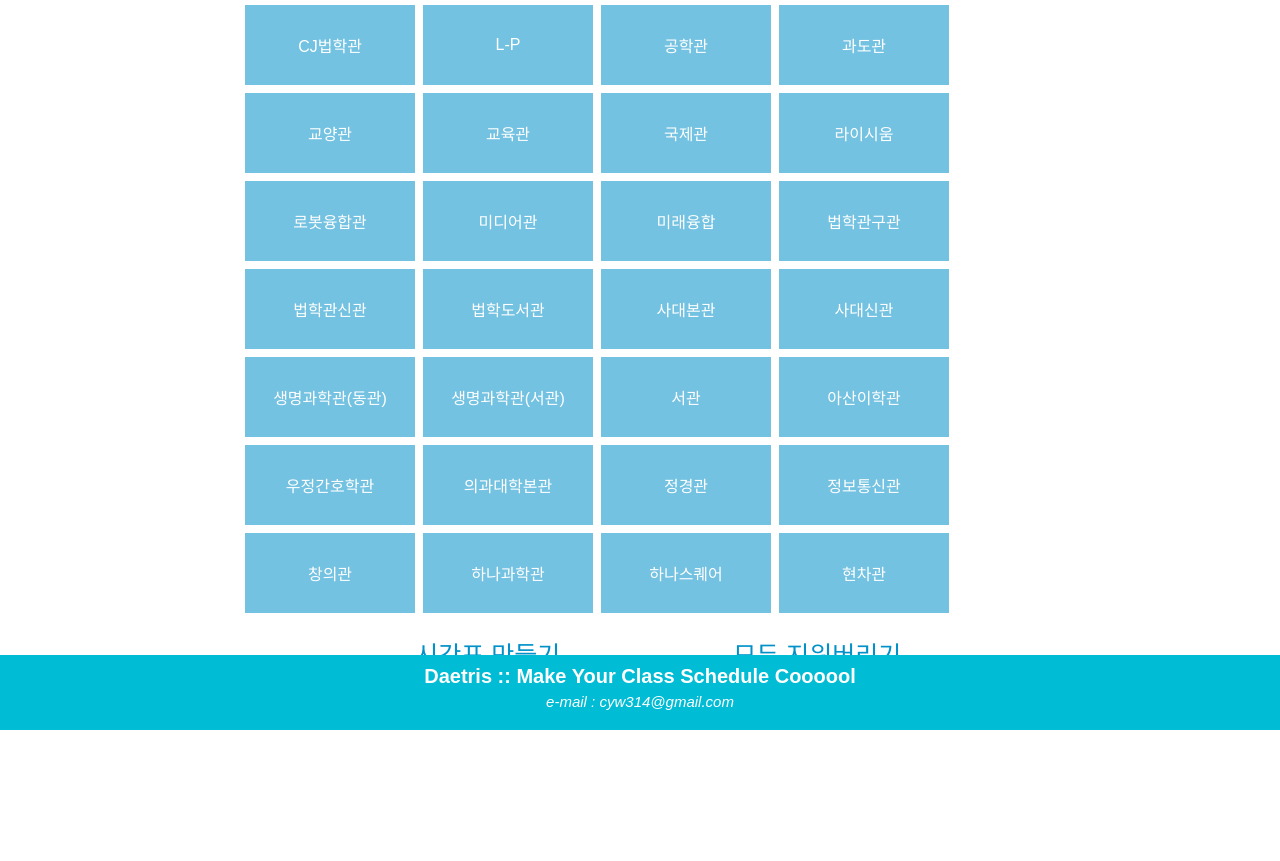
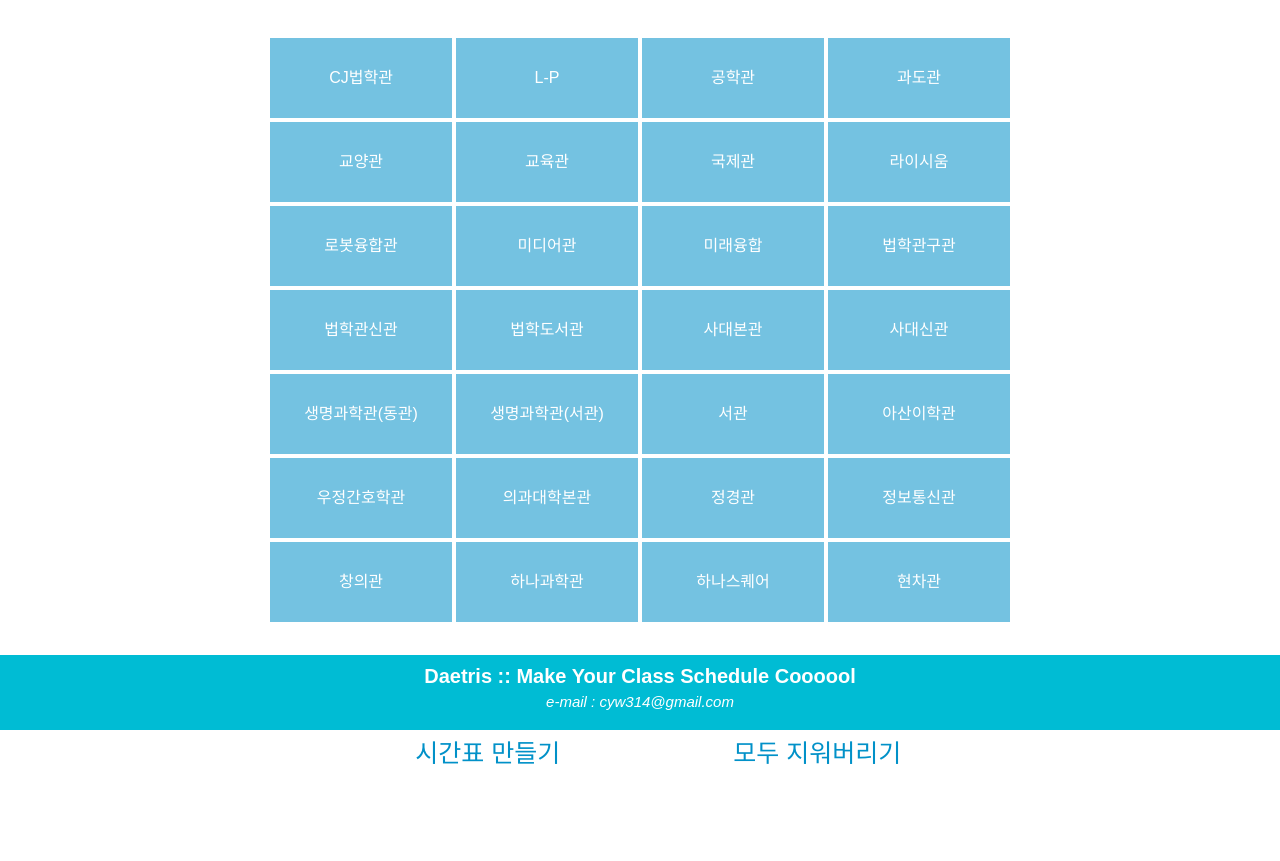
Before and after one commit to Lactobacillus/Daetris, a Flask app: page /map in a window 1280 px wide. Shown: the part 70-931 px from the top of the page. Before the commit the page ends 800 px from the top, so only its background shows below. Run offline with Flask 2, Linux system fonts and the light colour scheme; parts of the project's set-up code (start-up, migrations or seed data) failed here and were passed over; some libraries are stand-ins or nearby versions.

Commit message:
good css

```diff
--- a/static/basic.css
+++ b/static/basic.css
@@ -16,7 +16,7 @@ body {
   background-repeat: no-repeat repeat-y;
   background-size: cover;
   overflow: auto;
-  margin: 0;
+  margin: auto;
 }
 
 header{
@@ -81,10 +81,11 @@ header .remain-title{
 
 #mainwrapper{
 
-  width: 800px;
+  width: 744px;
   overflow: auto;
   margin: auto;
   padding-bottom: 75px;
+  text-align: center;
 }
 
 #show-count h1{
@@ -96,7 +97,7 @@ header .remain-title{
 
 #table{
 
-  width: 750px;
+  width: 744px;
   height: 680px;
   margin: auto;
   text-align: center;
@@ -120,7 +121,7 @@ header .remain-title{
   text-align: center;
   color: #FFFFFF;
   background : #005B9A;
-  float: left
+  float: left;
 }
 
 #table .cell{
@@ -135,7 +136,7 @@ header .remain-title{
   cursor:pointer;
   display: table-cell;
   word-break:normal;
-  float: left
+  float: left;
 }
 
 #table .cell-sel{
@@ -150,7 +151,7 @@ header .remain-title{
   cursor:pointer;
   display: table-cell;
   word-break:normal;
-  float: left
+  float: left;
 }
 
 #table .cell-result{
@@ -167,14 +168,16 @@ header .remain-title{
   font-size: 13px;
   display: table-cell;
   word-break:normal;
-  float: left
+  float: left;
+  vertical-align: middle;
+  line-height: 70px;
 }
 
-div .room{
+#table .room{
 
-  width: 170px;
+  width: 182px;
   height: 80px;
-  margin: 0px;
+  margin: 2px;
   border: none;
   outline: none;
   padding: 0px;
@@ -184,13 +187,15 @@ div .room{
   cursor:pointer;
   vertical-align: middle;
   display: table-cell;
+  float: left;
+  line-height: 80px;
 }
 
-div .room-sel{
+#table .room-sel{
 
-  width: 170px;
+  width: 182px;
   height: 80px;
-  margin: 0px;
+  margin: 2px;
   border: none;
   outline: none;
   padding: 0px;
@@ -200,16 +205,14 @@ div .room-sel{
   cursor:pointer;
   vertical-align: middle;
   display: table-cell;
+  float: left;
+  line-height: 80px;
 }
 
 #buttons{
 
   width: 100%;
   margin: auto;
-}
-
-.margin-buttons{
-
   text-align: center;
 }
 
@@ -253,7 +256,6 @@ footer{
   padding: 0px;
   padding-top: 5px;
   position: fixed;
-
 }
 
 footer h3{
@@ -271,10 +273,3 @@ footer address{
   font-size: 15px;
   color: #FFFFFF;
 }
-
-@media screen and (max-width:800px) {
-header h1{
-
-  font-size: 30px;
-  padding-top: 150px;
-}
--- a/templates/draw.html
+++ b/templates/draw.html
@@ -62,6 +62,7 @@
     <div id="mainwrapper">
       </br>
       </br>
+      <div>
         <div id="table">
           <div class="row">
             <div class="label"></div>
@@ -136,7 +137,7 @@
             <div id="c85" class="cell" onClick="toggle('c85');"></div>
           </div>
         </div>
-
+      </div>
       <form id="schedule" method="post" action="/show">
         <input type="hidden" value="0" id="f11" name="c11">
         <input type="hidden" value="0" id="f12" name="c12">
@@ -179,9 +180,8 @@
         <input type="hidden" value="0" id="f84" name="c84">
         <input type="hidden" value="0" id="f85" name="c85">
       </form>
-
       <div>
-        <div id="buttons" class="margin-buttons">
+        <div id="buttons">
           <input type="submit" form="schedule" value="시간표 만들기" class="control-button"/>
           <input type="button" onClick="reset();" value="모두 지워버리기" class="reset-button">
         </div>
--- a/templates/index.html
+++ b/templates/index.html
@@ -32,9 +32,8 @@
     <div id="mainwrapper">
       </br>
       </br>
-
       <div>
-        <div id="buttons" class="margin-buttons">
+        <div id="buttons">
           <input type="button" onClick="location.href='/draw';" value="시간표를 그려봐요" class="control-button"/>
           <input type="button" onClick="location.href='/map';" value="교실을 골라봐요" class="reset-button">
         </div>
@@ -43,7 +42,6 @@
         <div id="show-count">
           <h1>지금까지 {{ cnt }} 명이 시간표를 막 짰습니다!</h1>
         </div>
-
       </div>
     </div>
 
--- a/templates/map.html
+++ b/templates/map.html
@@ -59,53 +59,54 @@
     </header>
 
     <div id="mainwrapper">
+      </br>
+      </br>
       <div>
-        <table>
-          <tr>
-            <td><div id="CJ법학관-div" onClick="toggle('CJ법학관');" class="room">CJ법학관</div></td>
-            <td><div id="L-P-div" onClick="toggle('L-P');" class="room">L-P</div></td>
-            <td><div id="공학관-div" onClick="toggle('공학관');" class="room">공학관</div></td>
-            <td><div id="과도관-div" onClick="toggle('과도관');" class="room">과도관</div></td>
-          </tr>
-          <tr>
-            <td><div id="교양관-div" onClick="toggle('교양관');" class="room">교양관</div></td>
-            <td><div id="교육관-div" onClick="toggle('교육관');" class="room">교육관</div></td>
-            <td><div id="국제관-div" onClick="toggle('국제관');" class="room">국제관</div></td>
-            <td><div id="라이시움-div" onClick="toggle('라이시움');" class="room">라이시움</div></td>
-          </tr>
-          <tr>
-            <td><div id="로봇융합관-div" onClick="toggle('로봇융합관');" class="room">로봇융합관</div></td>
-            <td><div id="미디어관-div" onClick="toggle('미디어관');" class="room">미디어관</div></td>
-            <td><div id="미래융합-div" onClick="toggle('미래융합');" class="room">미래융합</div></td>
-            <td><div id="법학관구관-div" onClick="toggle('법학관구관');" class="room">법학관구관</div></td>
-          </tr>
-          <tr>
-            <td><div id="법학관신관-div" onClick="toggle('법학관신관');" class="room">법학관신관</div></td>
-            <td><div id="법학도서관-div" onClick="toggle('법학도서관');" class="room">법학도서관</div></td>
-            <td><div id="사대본관-div" onClick="toggle('사대본관');" class="room">사대본관</div></td>
-            <td><div id="사대신관-div" onClick="toggle('사대신관');" class="room">사대신관</div></td>
-          </tr>
-          <tr>
-            <td><div id="생명과학관(동관)-div" onClick="toggle('생명과학관(동관)');" class="room">생명과학관(동관)</div></td>
-            <td><div id="생명과학관(서관)-div" onClick="toggle('생명과학관(서관)');" class="room">생명과학관(서관)</div></td>
-            <td><div id="서관-div" onClick="toggle('서관');" class="room">서관</div></td>
-            <td><div id="아산이학관-div" onClick="toggle('아산이학관');" class="room">아산이학관</div></td>
-          </tr>
-          <tr>
-            <td><div id="우정간호학관-div" onClick="toggle('우정간호학관');" class="room">우정간호학관</div></td>
-            <td><div id="의과대학본관-div" onClick="toggle('의과대학본관');" class="room">의과대학본관</div></td>
-            <td><div id="정경관-div" onClick="toggle('정경관');" class="room">정경관</div></td>
-            <td><div id="정보통신관-div" onClick="toggle('정보통신관');" class="room">정보통신관</div></td>
-          </tr>
-          <tr>
-            <td><div id="창의관-div" onClick="toggle('창의관');" class="room">창의관</div></td>
-            <td><div id="하나과학관-div" onClick="toggle('하나과학관');" class="room">하나과학관</div></td>
-            <td><div id="하나스퀘어-div" onClick="toggle('하나스퀘어');" class="room">하나스퀘어</div></td>
-            <td><div id="현차관-div" onClick="toggle('현차관');" class="room">현차관</div></td>
-          </tr>
-        </table>
+        <div id="table">
+          <div class="row">
+              <div id="CJ법학관-div" onClick="toggle('CJ법학관');" class="room">CJ법학관</div>
+              <div id="L-P-div" onClick="toggle('L-P');" class="room">L-P</div>
+              <div id="공학관-div" onClick="toggle('공학관');" class="room">공학관</div>
+              <div id="과도관-div" onClick="toggle('과도관');" class="room">과도관</div>
+          </div>
+          <div class="row">
+              <div id="교양관-div" onClick="toggle('교양관');" class="room">교양관</div>
+              <div id="교육관-div" onClick="toggle('교육관');" class="room">교육관</div>
+              <div id="국제관-div" onClick="toggle('국제관');" class="room">국제관</div>
+              <div id="라이시움-div" onClick="toggle('라이시움');" class="room">라이시움</div>
+          </div>
+          <div class="row">
+              <div id="로봇융합관-div" onClick="toggle('로봇융합관');" class="room">로봇융합관</div>
+              <div id="미디어관-div" onClick="toggle('미디어관');" class="room">미디어관</div>
+              <div id="미래융합-div" onClick="toggle('미래융합');" class="room">미래융합</div>
+              <div id="법학관구관-div" onClick="toggle('법학관구관');" class="room">법학관구관</div>
+          </div>
+          <div class="row">
+              <div id="법학관신관-div" onClick="toggle('법학관신관');" class="room">법학관신관</div>
+              <div id="법학도서관-div" onClick="toggle('법학도서관');" class="room">법학도서관</div>
+              <div id="사대본관-div" onClick="toggle('사대본관');" class="room">사대본관</div>
+              <div id="사대신관-div" onClick="toggle('사대신관');" class="room">사대신관</div>
+          </div>
+          <div class="row">
+              <div id="생명과학관(동관)-div" onClick="toggle('생명과학관(동관)');" class="room">생명과학관(동관)</div>
+              <div id="생명과학관(서관)-div" onClick="toggle('생명과학관(서관)');" class="room">생명과학관(서관)</div>
+              <div id="서관-div" onClick="toggle('서관');" class="room">서관</div>
+              <div id="아산이학관-div" onClick="toggle('아산이학관');" class="room">아산이학관</div>
+          </div>
+          <div class="row">
+              <div id="우정간호학관-div" onClick="toggle('우정간호학관');" class="room">우정간호학관</div>
+              <div id="의과대학본관-div" onClick="toggle('의과대학본관');" class="room">의과대학본관</div>
+              <div id="정경관-div" onClick="toggle('정경관');" class="room">정경관</div>
+              <div id="정보통신관-div" onClick="toggle('정보통신관');" class="room">정보통신관</div>
+          </div>
+          <div class="row">
+              <div id="창의관-div" onClick="toggle('창의관');" class="room">창의관</div>
+              <div id="하나과학관-div" onClick="toggle('하나과학관');" class="room">하나과학관</div>
+              <div id="하나스퀘어-div" onClick="toggle('하나스퀘어');" class="room">하나스퀘어</div>
+              <div id="현차관-div" onClick="toggle('현차관');" class="room">현차관</div>
+          </div>
+        </div>
       </div>
-
       <form id="schedule" method="post" action="/show">
             <input type="hidden" value="0" id="CJ법학관-form" name="CJ법학관">
             <input type="hidden" value="0" id="L-P-form" name="L-P">
@@ -136,9 +137,8 @@
             <input type="hidden" value="0" id="하나스퀘어-form" name="하나스퀘어">
             <input type="hidden" value="0" id="현차관-form" name="현차관">
       </form>
-
       <div>
-        <div id="buttons" class="margin-buttons">
+        <div id="buttons">
           <input type="submit" method="post" action="/show" form="schedule" value="시간표 만들기" class="control-button"/>
           <input type="button" onClick="reset();" value="모두 지워버리기" class="reset-button">
         </div>
--- a/templates/random.html
+++ b/templates/random.html
@@ -105,9 +105,8 @@
           <div id="c85" class="cell"></div>
         </div>
       </div>
-
       <div>
-        <div id="buttons" class="margin-buttons">
+        <div id="buttons">
           <input type="button" value="지금은 {{ hakjum }} 학점 시간표에요!" class="control-button"/>
           <input type="button" onClick="location.href='/random';" value="다시 만들러 가기" class="control-button"/>
         </div>
@@ -134,6 +133,7 @@
 
           document.getElementById(id).className = "cell-result";
           document.getElementById(id).innerHTML = lectures[i]["name"];
+          console.log(lectures[i]["name"].indexOf("영강"));
         }
       }
     </script>
--- a/templates/show.html
+++ b/templates/show.html
@@ -28,7 +28,6 @@
           <div class="remain-title"></div>
         </div>
     </header>
-
     <div id="mainwrapper">
       </br>
       </br>
@@ -108,7 +107,7 @@
       </div>
 
       <div>
-        <div id="buttons" class="margin-buttons">
+        <div id="buttons">
           <input type="button" value="지금은 {{ hakjum }} 학점 시간표에요!" class="control-button"/>
           <input type="button" onClick="location.href='/draw';" value="다시 만들러 가기" class="control-button"/>
         </div>
```
Lines whose indentation alone changed are shown as unchanged.
